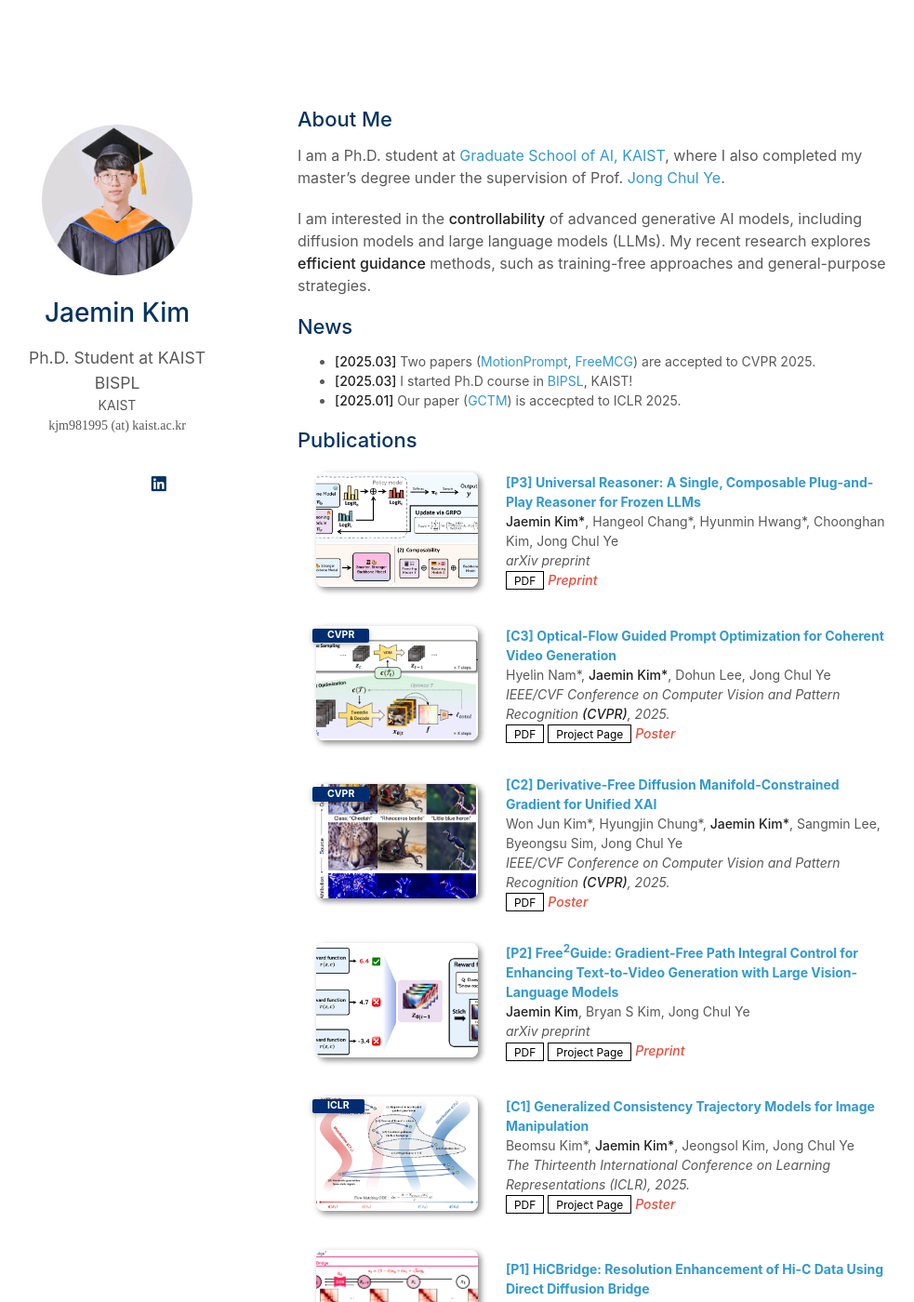
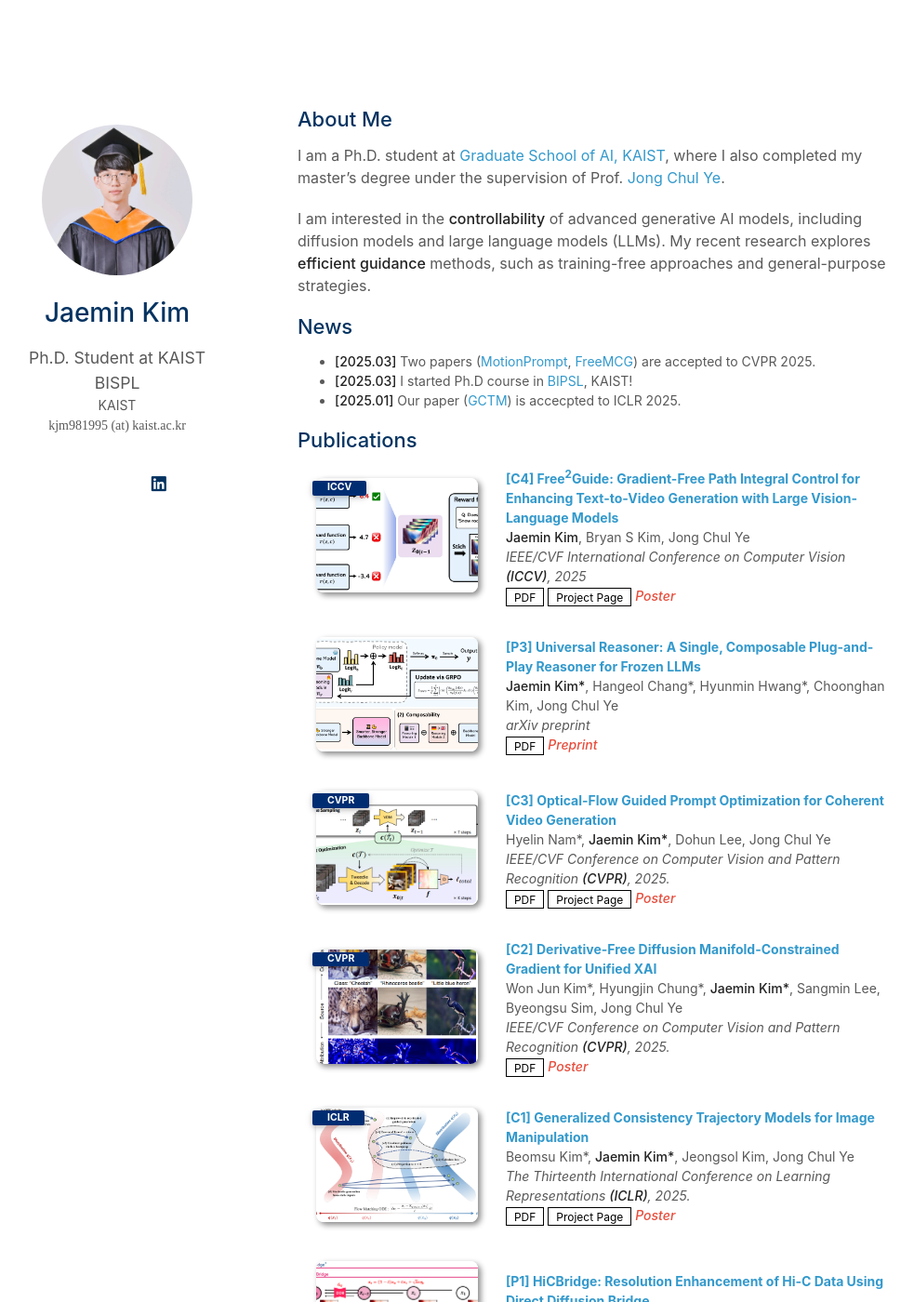
Before and after one commit to kjm981995/kjm981995.github.io, a Jekyll site: the page built from index.md, in a window 1280 px wide and 1400 px high. Shown: the whole window at 93% size, without its empty margins (150-1133 px from the left). Built offline with Jekyll 4.4.1, drawn with Linux system fonts in a browser that asks for light colours; a style sheet for code colours, icons or effects is not loaded; our own code applies the rules of GitHub Pages for plain Markdown files.

Commit message:
Update publications.yml

```diff
--- a/_data/publications.yml
+++ b/_data/publications.yml
@@ -1,4 +1,13 @@
 main:
+
+  - title: "[C4] Free<sup>2</sup>Guide: Gradient-Free Path Integral Control for Enhancing Text-to-Video Generation with Large Vision-Language Models"
+    authors: <strong>Jaemin Kim</strong>, Bryan S Kim, Jong Chul Ye
+    conference_short: ICCV
+    conference: IEEE/CVF International Conference on Computer Vision <strong>(ICCV)</strong>, 2025
+    pdf: https://arxiv.org/pdf/2411.17041
+    page: https://kjm981995.github.io/free2guide/
+    image: ./assets/img/free2guide.PNG
+    notes: Poster
 
   - title: "[P3] Universal Reasoner: A Single, Composable Plug-and-Play Reasoner for Frozen LLMs"
     authors: <strong>Jaemin Kim*</strong>, Hangeol Chang*, Hyunmin Hwang*, Choonghan Kim, Jong Chul Ye
@@ -24,18 +33,10 @@ main:
     notes: Poster
     image: ./assets/img/derivative.PNG
 
-  - title: "[P2] Free<sup>2</sup>Guide: Gradient-Free Path Integral Control for Enhancing Text-to-Video Generation with Large Vision-Language Models"
-    authors: <strong>Jaemin Kim</strong>, Bryan S Kim, Jong Chul Ye
-    conference: arXiv preprint
-    pdf: https://arxiv.org/pdf/2411.17041
-    page: https://kjm981995.github.io/free2guide/
-    image: ./assets/img/free2guide.PNG
-    notes: Preprint
-
   - title: "[C1] Generalized Consistency Trajectory Models for Image Manipulation"
     authors: Beomsu Kim*, <strong>Jaemin Kim*</strong>, Jeongsol Kim, Jong Chul Ye
     conference_short: ICLR
-    conference: The Thirteenth International Conference on Learning Representations (ICLR), 2025.
+    conference: The Thirteenth International Conference on Learning Representations <strong>(ICLR)</strong>, 2025.
     pdf: https://arxiv.org/pdf/2403.12510
     page: https://github.com/1202kbs/GCTM
     notes: Poster
```
